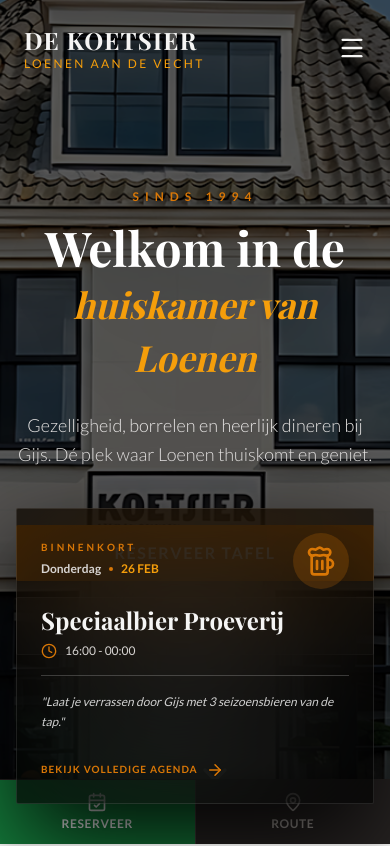
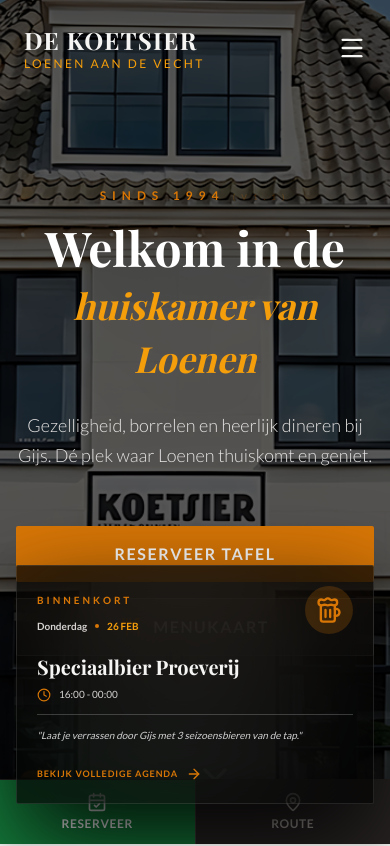
Before and after one commit to kavezed-debug/dekoetsier, a Next.js app: page / in a window 390 px wide. Shown: the top 846 px of the page. Built offline with nearby package versions, Linux system fonts and the light colour scheme; a web font is replaced by a local one.

Commit message:
style: adjust hero cards for ipad to prevent overlap

```diff
--- a/components/Hero.tsx
+++ b/components/Hero.tsx
@@ -6,6 +6,7 @@
 
 const Hero: React.FC = () => {
   const [currentActivityIndex, setCurrentActivityIndex] = useState(0);
+  const [isMounted, setIsMounted] = useState(false);
 
   // Date calculation logic
   const getUpcomingDates = () => {
@@ -27,6 +28,7 @@
   const dateList = getUpcomingDates();
 
   useEffect(() => {
+    setIsMounted(true);
     const timer = setInterval(() => {
       setCurrentActivityIndex((prev) => (prev + 1) % siteContent.agenda.length);
     }, 4000);
@@ -87,12 +89,12 @@
       </div>
 
       {/* Main Content Container - Perfectly Centered */}
-      <div className="relative z-20 w-full h-full max-w-7xl mx-auto px-4 md:px-8 flex items-center justify-center">
+      <div className="relative z-30 w-full h-full max-w-7xl mx-auto px-4 md:px-8 flex items-center justify-center">
         {/* Main Text Content */}
         <div className="text-center space-y-8 max-w-4xl relative z-40">
           <div className="space-y-4">
             <span className="block text-koetsier-gold uppercase tracking-[0.5em] text-xs md:text-sm animate-fade-in-up font-bold">
-              Sinds 1994
+              Sinds 1994 <span className="text-[8px] opacity-20">(v1.1)</span>
             </span>
             <h1 className="font-serif text-5xl md:text-7xl lg:text-8xl font-bold leading-[1.1] text-white drop-shadow-2xl">
               Welkom in de <br />
@@ -119,43 +121,47 @@
 
       {/* Floating Activity Card - Responsive: Centered botton on mobile, Right-floating on desktop */}
       {/* Floating Activity Card - Responsive: Centered bottom on mobile, Right-floating on desktop */}
-      <div className="absolute bottom-10 md:bottom-20 left-1/2 -translate-x-1/2 xl:left-auto xl:translate-x-0 xl:right-16 xl:top-1/2 xl:-translate-y-1/2 w-[calc(100%-2rem)] md:max-w-md xl:max-w-[420px] z-50 transition-all duration-500">
-        <div key={currentActivityIndex} className="animate-card bg-black/70 backdrop-blur-3xl border border-white/10 p-6 md:p-8 xl:p-10 rounded-sm shadow-[0_40px_100px_rgba(0,0,0,0.9)] relative overflow-hidden group">
+      <div className="absolute bottom-10 md:bottom-20 left-1/2 -translate-x-1/2 lg:left-auto lg:translate-x-0 lg:right-10 lg:top-1/2 lg:-translate-y-1/2 w-[calc(100%-2rem)] md:max-w-sm lg:max-w-[360px] xl:max-w-[420px] z-50 transition-all duration-500">
+        <div key={currentActivityIndex} className="animate-card bg-black/70 backdrop-blur-3xl border border-white/10 p-5 md:p-6 lg:p-7 xl:p-10 rounded-sm shadow-[0_40px_100px_rgba(0,0,0,0.9)] relative overflow-hidden group">
           {/* Very subtle glow */}
           <div className="absolute -top-10 -right-10 w-20 h-20 bg-koetsier-gold/5 rounded-full blur-3xl group-hover:bg-koetsier-gold/10 transition-colors"></div>
 
-          <div className="flex justify-between items-start mb-4 md:mb-6 xl:mb-10 relative z-10">
-            <div className="space-y-1 xl:space-y-2">
-              <span className="text-koetsier-gold text-[10px] md:text-xs xl:text-sm font-bold uppercase tracking-[0.3em]">Binnenkort</span>
-              <div className="flex items-center gap-2 xl:gap-3 text-stone-300 text-xs md:text-sm xl:text-lg font-semibold">
-                <span>{currentActivity.day}</span>
-                <span className="w-1 xl:w-1.5 h-1 xl:h-1.5 bg-koetsier-gold rounded-full"></span>
-                <span className="text-koetsier-gold-light">{dateList[currentActivityIndex]}</span>
+          <div className="flex justify-between items-start mb-4 md:mb-5 lg:mb-6 xl:mb-10 relative z-10">
+            <div className="space-y-1 lg:space-y-1.5 xl:space-y-2">
+              <span className="text-koetsier-gold text-[10px] md:text-[11px] lg:text-xs xl:text-sm font-bold uppercase tracking-[0.3em]">Binnenkort</span>
+              <div className="flex items-center gap-2 lg:gap-2.5 xl:gap-3 text-stone-300 text-[10px] md:text-xs lg:text-sm xl:text-lg font-semibold h-6">
+                {isMounted && (
+                  <>
+                    <span>{currentActivity.day}</span>
+                    <span className="w-1 lg:w-1.25 xl:w-1.5 h-1 lg:h-1.25 xl:h-1.5 bg-koetsier-gold rounded-full"></span>
+                    <span className="text-koetsier-gold-light">{dateList[currentActivityIndex]}</span>
+                  </>
+                )}
               </div>
             </div>
-            <div className="p-3 md:p-4 xl:p-5 bg-koetsier-gold/20 rounded-full text-koetsier-gold shadow-2xl">
-              {React.cloneElement(currentActivity.icon as React.ReactElement<any>, { size: 32 })}
+            <div className="p-2.5 md:p-3 lg:p-4 xl:p-5 bg-koetsier-gold/20 rounded-full text-koetsier-gold shadow-2xl">
+              {React.cloneElement(currentActivity.icon as React.ReactElement<any>, { size: 28 })}
             </div>
           </div>
 
-          <h2 className="font-serif text-2xl md:text-3xl font-bold text-koetsier-cream mb-2 xl:mb-3 group-hover:text-koetsier-gold transition-colors duration-500 leading-tight">
+          <h2 className="font-serif text-xl md:text-2xl lg:text-3xl font-bold text-koetsier-cream mb-2 lg:mb-2.5 xl:mb-3 group-hover:text-koetsier-gold transition-colors duration-500 leading-tight">
             {currentActivity.title}
           </h2>
 
-          <div className="flex items-center gap-2 md:gap-4 text-stone-300 text-xs md:text-sm xl:text-lg mb-4 md:mb-6 xl:mb-10 border-b border-white/20 pb-4 md:pb-6 xl:pb-10">
-            <Clock size={16} className="text-koetsier-gold" />
+          <div className="flex items-center gap-2 md:gap-3 lg:gap-4 text-stone-300 text-[10px] md:text-xs lg:text-sm xl:text-lg mb-3 md:mb-4 lg:mb-6 xl:mb-10 border-b border-white/20 pb-3 md:pb-4 lg:pb-6 xl:pb-10">
+            <Clock size={14} className="text-koetsier-gold" />
             <span>{currentActivity.time}</span>
           </div>
 
-          <p className="text-white/80 text-xs md:text-sm xl:text-base leading-relaxed mb-6 md:mb-8 xl:mb-10 italic line-clamp-2">
+          <p className="text-white/80 text-[10px] md:text-xs lg:text-sm xl:text-base leading-relaxed mb-4 md:mb-6 lg:mb-8 xl:mb-10 italic line-clamp-2">
             "{currentActivity.description}"
           </p>
 
           <button
             onClick={() => document.getElementById('agenda')?.scrollIntoView({ behavior: 'smooth' })}
-            className="group inline-flex items-center gap-2 md:gap-4 text-koetsier-gold font-bold uppercase tracking-widest text-[10px] md:text-xs xl:text-sm hover:text-white transition-all duration-300 transform hover:translate-x-2"
+            className="group inline-flex items-center gap-2 md:gap-3 lg:gap-4 text-koetsier-gold font-bold uppercase tracking-widest text-[9px] md:text-[10px] lg:text-xs xl:text-sm hover:text-white transition-all duration-300 transform hover:translate-x-2"
           >
-            Bekijk volledige agenda <ArrowRight size={18} className="group-hover:translate-x-2 transition-transform" />
+            Bekijk volledige agenda <ArrowRight size={16} className="group-hover:translate-x-2 transition-transform" />
           </button>
         </div>
       </div>
@@ -163,7 +169,7 @@
       {/* Scroll Indicator */}
       <a
         href="#contact"
-        className="absolute bottom-10 left-1/2 -translate-x-1/2 text-white/40 hover:text-koetsier-gold transition-colors animate-bounce cursor-pointer z-20"
+        className="absolute bottom-10 left-1/2 -translate-x-1/2 text-white/40 hover:text-koetsier-gold transition-colors animate-bounce cursor-pointer z-40"
       >
         <ChevronDown size={40} />
       </a>
```
